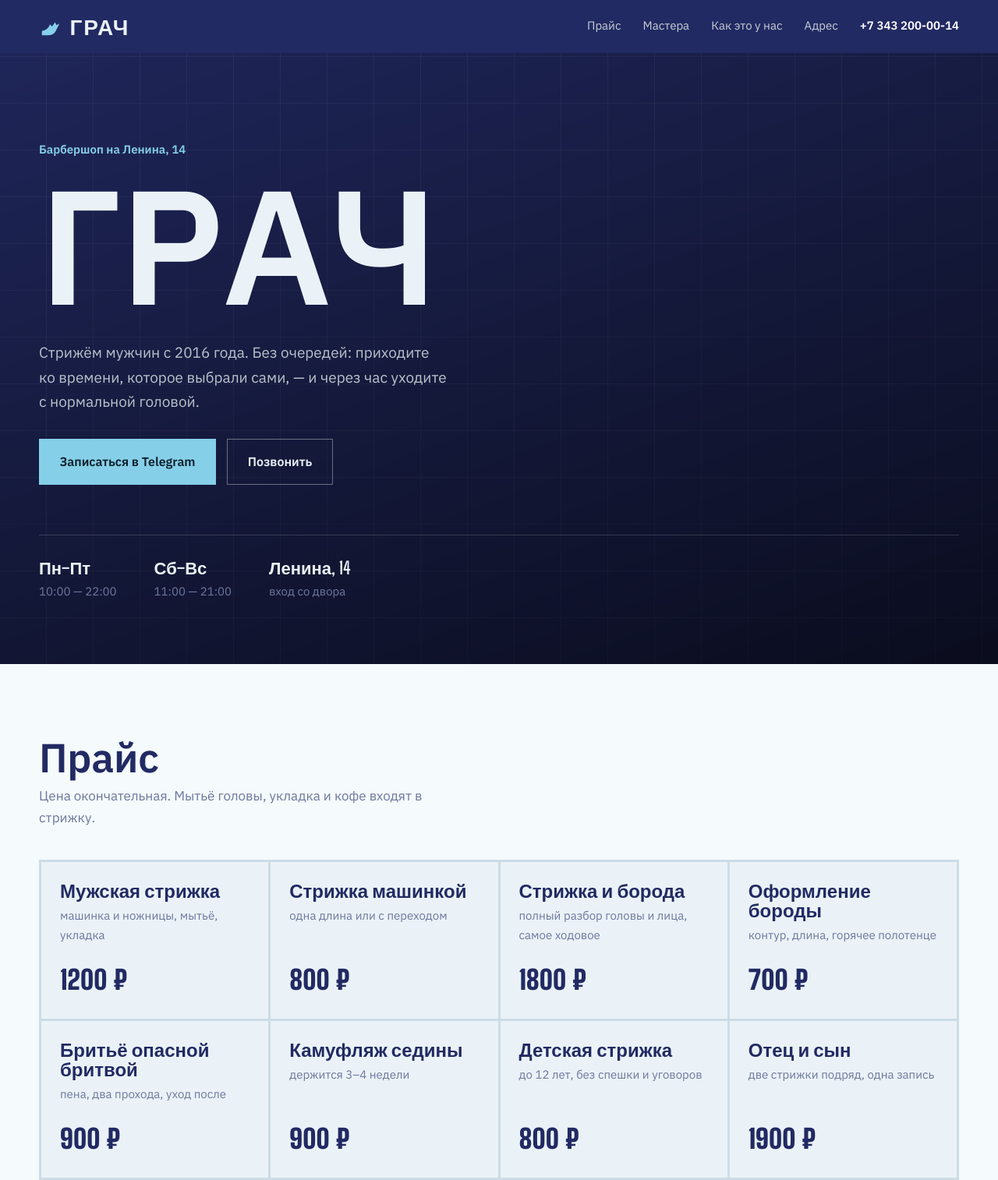
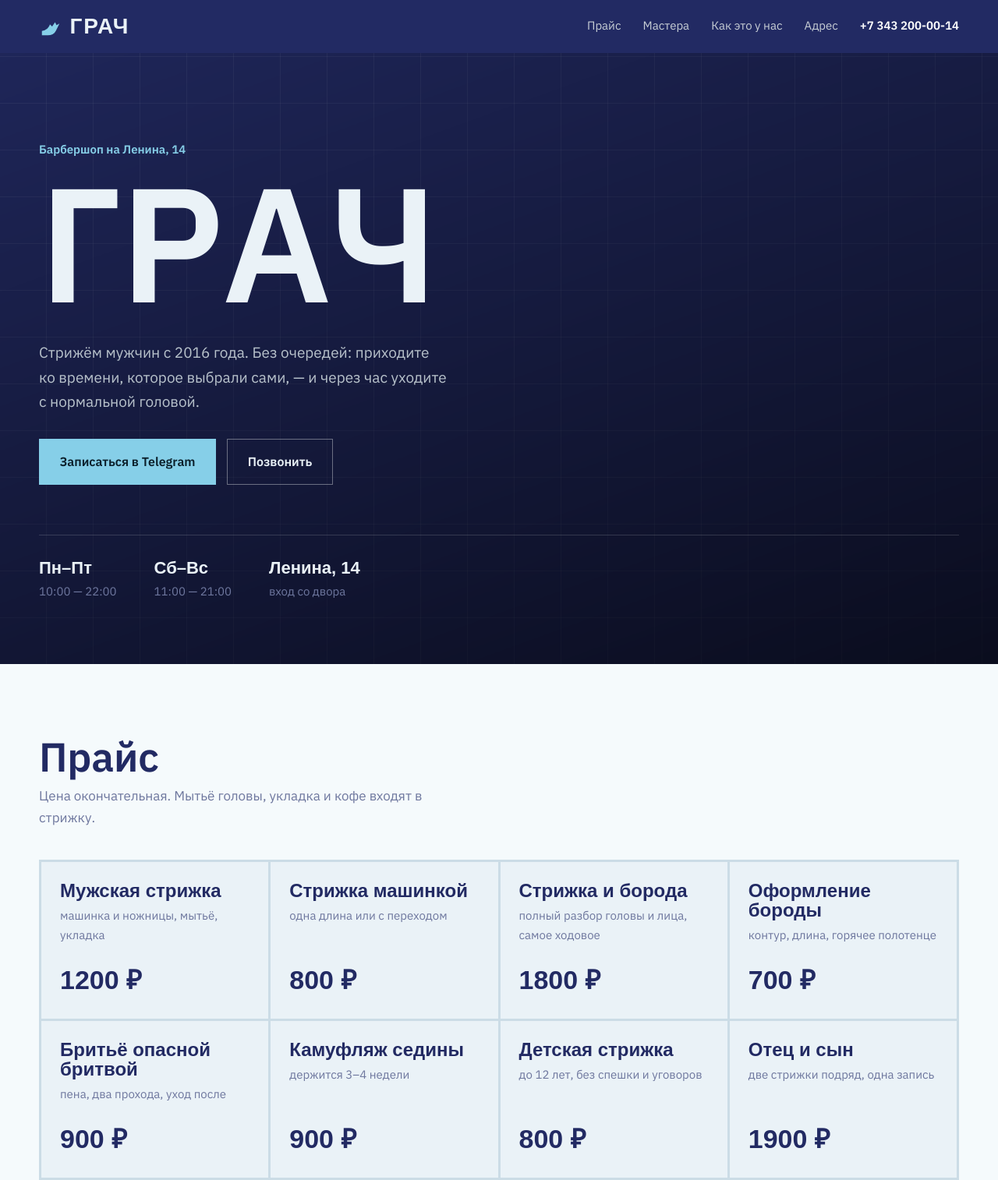
Before and after one commit to nnajdenov66-a11y/portfolio, a plain HTML site: page barbershop/index.html in a window 1280 px wide. Shown: the top 1514 px of the page at 78% size. Drawn offline with Linux system fonts and the light colour scheme.

Commit message:
Add files via upload

```diff
--- a/barbershop/style.css
+++ b/barbershop/style.css
@@ -28,7 +28,7 @@ body{
   overflow-x:hidden;
 }
 
-h1,h2,h3{margin:0;font-family:"Big Shoulders Display","IBM Plex Sans",sans-serif;font-weight:900;line-height:.9}
+h1,h2,h3{margin:0;font-family:"Oswald","IBM Plex Sans",sans-serif;font-weight:700;line-height:.9}
 p{margin:0}
 a{color:inherit}
 img,svg{display:block;max-width:100%}
@@ -52,7 +52,7 @@ li{list-style:none}
 }
 .mark{display:flex;align-items:center;gap:.6rem;text-decoration:none;margin-right:auto}
 .mark__ico{width:30px;height:30px;fill:var(--accent);flex:none}
-.mark__txt{font-family:"Big Shoulders Display",sans-serif;font-weight:900;font-size:1.75rem;letter-spacing:.06em}
+.mark__txt{font-family:"Oswald",sans-serif;font-weight:700;font-size:1.75rem;letter-spacing:.06em}
 
 .nav{display:flex;align-items:center;gap:1.75rem;font-size:.9375rem}
 .nav a{text-decoration:none;color:#C8CFD6;padding:.25rem 0;border-bottom:1px solid transparent}
@@ -121,7 +121,7 @@ li{list-style:none}
   padding-top:1.5rem;
   border-top:1px solid rgba(237,239,240,.16);
 }
-.hours dt{font-family:"Big Shoulders Display",sans-serif;font-weight:700;font-size:1.375rem;color:var(--tile)}
+.hours dt{font-family:"Oswald",sans-serif;font-weight:700;font-size:1.375rem;color:var(--tile)}
 .hours dd{color:var(--steel);font-size:.9375rem}
 
 /* ——— заголовки секций ——— */
@@ -148,11 +148,11 @@ li{list-style:none}
   transition:background-color .18s;
 }
 .tile:hover{background:#fff}
-.tile__n{font-family:"Big Shoulders Display",sans-serif;font-weight:700;font-size:1.5rem;line-height:1.05}
+.tile__n{font-family:"Oswald",sans-serif;font-weight:700;font-size:1.5rem;line-height:1.05}
 .tile__d{color:var(--steel);font-size:.9375rem;margin-top:.5rem}
 .tile__p{
   margin-top:auto;padding-top:1rem;
-  font-family:"Big Shoulders Display",sans-serif;font-weight:900;font-size:2.125rem;
+  font-family:"Oswald",sans-serif;font-weight:700;font-size:2.125rem;
   color:var(--ink);
 }
 
@@ -189,7 +189,7 @@ li{list-style:none}
 .facts li:last-child{border-bottom:1px solid rgba(237,239,240,.16)}
 .facts b{
   display:block;
-  font-family:"Big Shoulders Display",sans-serif;font-weight:700;font-size:1.375rem;
+  font-family:"Oswald",sans-serif;font-weight:700;font-size:1.375rem;
   color:var(--tile);margin-bottom:.3rem;
 }
 
@@ -208,7 +208,7 @@ li{list-style:none}
 /* ——— подвал ——— */
 .foot{background:var(--ink-deep);color:#9AA7B4;padding:clamp(2.5rem,6vw,4rem) 0}
 .foot__in{display:grid;gap:.6rem}
-.foot__mark{font-family:"Big Shoulders Display",sans-serif;font-weight:900;font-size:2rem;color:var(--tile);letter-spacing:.06em}
+.foot__mark{font-family:"Oswald",sans-serif;font-weight:700;font-size:2rem;color:var(--tile);letter-spacing:.06em}
 .foot a{text-decoration:none;border-bottom:1px solid var(--accent)}
 .foot__fine{font-size:.8125rem;color:var(--steel);margin-top:.5rem}
 
```
